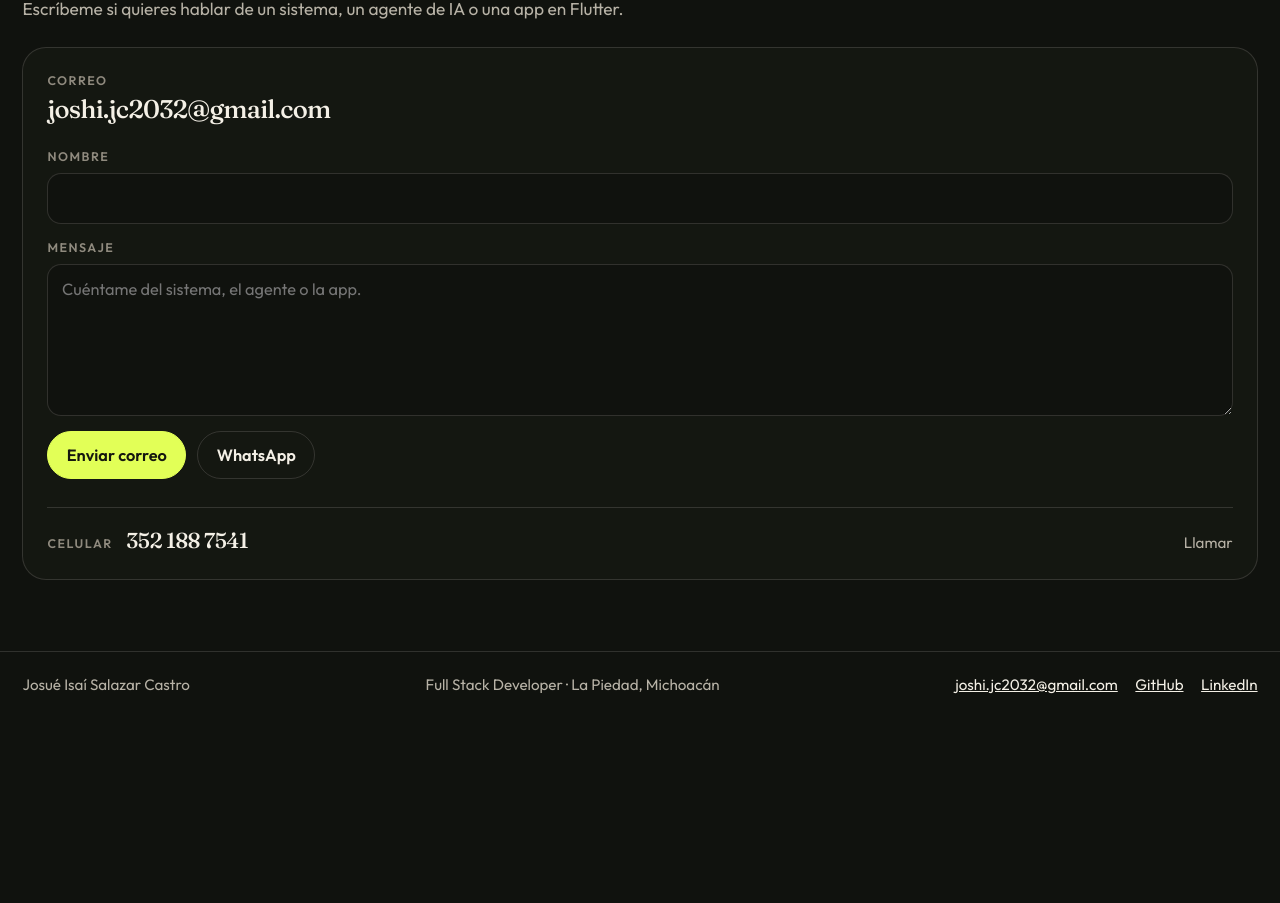
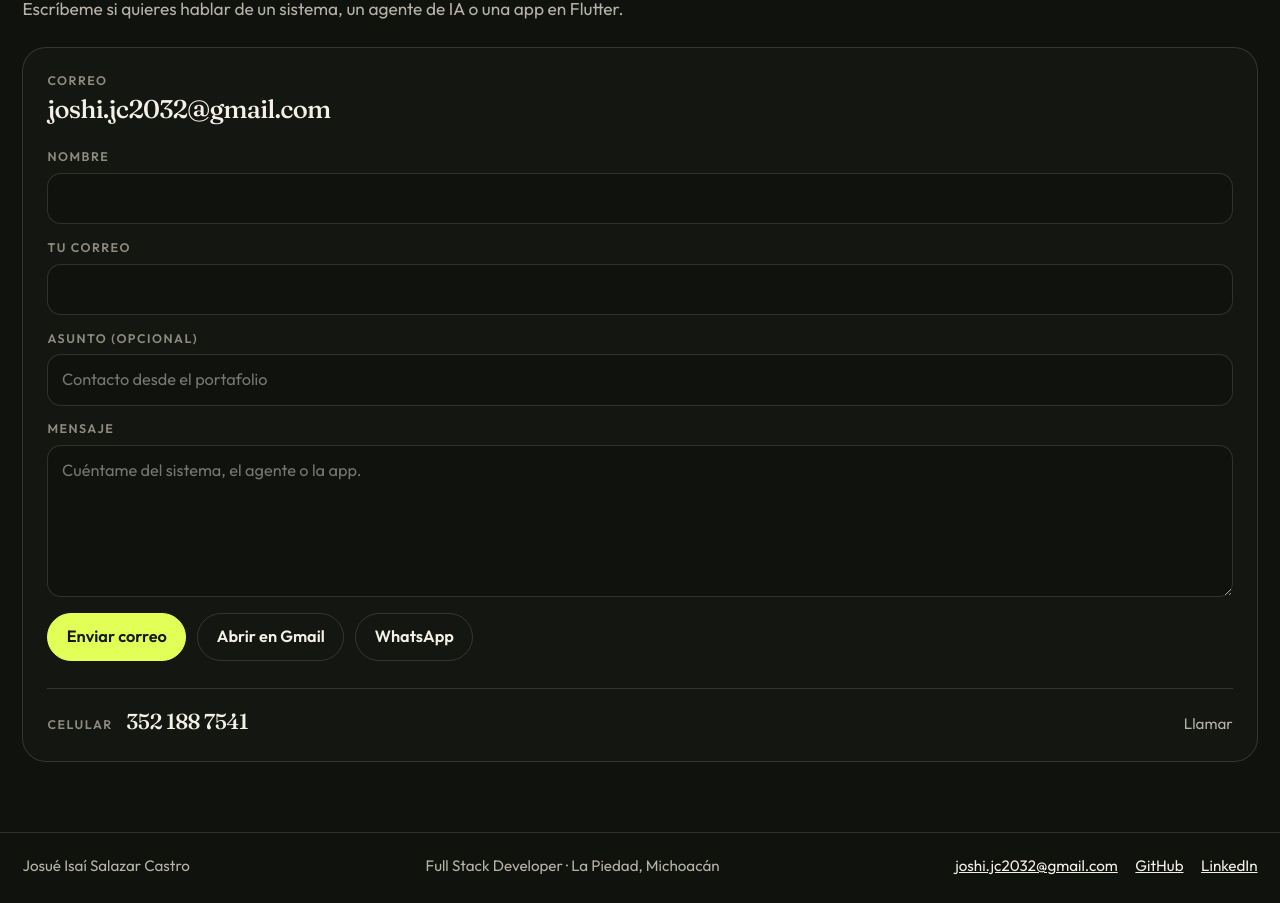
Before and after one commit to Joshi2032/portfolio, a React (Vite) app: page / in a window 1280 px wide. Shown: the part 6110-7013 px from the top of the page. Before the commit the page ends 6832 px from the top, so only its background shows below. Built offline with nearby package versions, Linux system fonts and the light colour scheme.

Commit message:
Contact: add sender email and subject fields, validation, Gmail compose option

```diff
--- a/src/components/Contact.jsx
+++ b/src/components/Contact.jsx
@@ -4,34 +4,51 @@ import "../styles/Contact.css";
 
 const MAIL = "joshi.jc2032@gmail.com";
 const WHATSAPP = "523521887541";
+const EMAIL_RE = /^[^\s@]+@[^\s@]+\.[^\s@]+$/;
+
 export function Contact() {
   const { text } = useLanguage();
   const contact = text.contact;
   const [name, setName] = useState("");
+  const [email, setEmail] = useState("");
+  const [subject, setSubject] = useState("");
   const [message, setMessage] = useState("");
-  const [missing, setMissing] = useState(false);
+  const [errors, setErrors] = useState({});
   const nameId = useId();
+  const emailId = useId();
+  const subjectId = useId();
   const messageId = useId();
-  const draft = [
+  const mailSubject = subject.trim() || contact.subject;
+  const body = [
     name.trim() ? `${contact.name}: ${name.trim()}` : "",
+    email.trim() ? `${contact.yourEmail}: ${email.trim()}` : "",
     message.trim(),
   ].filter(Boolean).join("\n\n");
-  const mailHref = `mailto:${MAIL}?subject=${encodeURIComponent(contact.subject)}&body=${encodeURIComponent(draft)}`;
+  const mailHref = `mailto:${MAIL}?subject=${encodeURIComponent(mailSubject)}&body=${encodeURIComponent(body)}`;
+  const gmailHref = `https://mail.google.com/mail/?view=cm&fs=1&to=${encodeURIComponent(MAIL)}&su=${encodeURIComponent(mailSubject)}&body=${encodeURIComponent(body)}`;
+  const draft = [name.trim() ? `${contact.name}: ${name.trim()}` : "", message.trim()].filter(Boolean).join("\n\n");
   const whatsappHref = draft
     ? `https://wa.me/${WHATSAPP}?text=${encodeURIComponent(draft)}`
     : `https://wa.me/${WHATSAPP}`;
 
-  function onSend(event) {
-    if (message.trim()) return;
-    event.preventDefault();
-    setMissing(true);
-    document.getElementById(messageId)?.focus();
+  function validate() {
+    const next = {};
+    if (!email.trim()) next.email = contact.emailMissing;
+    else if (!EMAIL_RE.test(email.trim())) next.email = contact.emailInvalid;
+    if (!message.trim()) next.message = contact.messageMissing;
+    return next;
   }
 
-  function onMessage(event) {
-    const value = event.target.value;
-    setMessage(value);
-    if (value.trim()) setMissing(false);
+  function onSend(event) {
+    const next = validate();
+    setErrors(next);
+    if (!next.email && !next.message) return;
+    event.preventDefault();
+    document.getElementById(next.email ? emailId : messageId)?.focus();
+  }
+
+  function clearError(key) {
+    setErrors((current) => (current[key] ? { ...current, [key]: undefined } : current));
   }
 
   return (
@@ -48,7 +65,7 @@ export function Contact() {
               <span>{contact.email}</span>
               <strong>{MAIL}</strong>
             </p>
-            <form className="contact-form">
+            <form className="contact-form" noValidate onSubmit={(event) => event.preventDefault()}>
               <label htmlFor={nameId}>{contact.name}</label>
               <input
                 id={nameId}
@@ -56,6 +73,29 @@ export function Contact() {
                 autoComplete="name"
                 value={name}
                 onChange={(event) => setName(event.target.value)}
+              />
+              <label htmlFor={emailId}>{contact.yourEmail}</label>
+              <input
+                id={emailId}
+                name="email"
+                type="email"
+                required
+                autoComplete="email"
+                value={email}
+                aria-invalid={errors.email ? true : undefined}
+                aria-describedby={errors.email ? `${emailId}-error` : undefined}
+                onChange={(event) => { setEmail(event.target.value); clearError("email"); }}
+              />
+              {errors.email ? (
+                <p className="contact-error" id={`${emailId}-error`} role="alert">{errors.email}</p>
+              ) : null}
+              <label htmlFor={subjectId}>{contact.subjectLabel}</label>
+              <input
+                id={subjectId}
+                name="subject"
+                placeholder={contact.subject}
+                value={subject}
+                onChange={(event) => setSubject(event.target.value)}
               />
               <label htmlFor={messageId}>{contact.message}</label>
               <textarea
@@ -65,15 +105,16 @@ export function Contact() {
                 rows={5}
                 placeholder={contact.messagePlaceholder}
                 value={message}
-                aria-invalid={missing || undefined}
-                aria-describedby={missing ? `${messageId}-error` : undefined}
-                onChange={onMessage}
+                aria-invalid={errors.message ? true : undefined}
+                aria-describedby={errors.message ? `${messageId}-error` : undefined}
+                onChange={(event) => { setMessage(event.target.value); clearError("message"); }}
               />
-              {missing ? (
-                <p className="contact-error" id={`${messageId}-error`} role="alert">{contact.messageMissing}</p>
+              {errors.message ? (
+                <p className="contact-error" id={`${messageId}-error`} role="alert">{errors.message}</p>
               ) : null}
               <div className="contact-actions">
                 <a className="btn btn-primary" href={mailHref} onClick={onSend}>{contact.send}</a>
+                <a className="btn btn-ghost" href={gmailHref} target="_blank" rel="noreferrer" onClick={onSend}>{contact.gmail}</a>
                 <a className="btn btn-ghost" href={whatsappHref} target="_blank" rel="noreferrer">{contact.whatsapp}</a>
               </div>
             </form>
--- a/src/logic/copy/en.js
+++ b/src/logic/copy/en.js
@@ -259,6 +259,11 @@ export const en = {
     message: "Message",
     messagePlaceholder: "Tell me about the system, the agent, or the app.",
     messageMissing: "Write the message before sending.",
+    yourEmail: "Your email",
+    emailMissing: "Enter your email so I can reply.",
+    emailInvalid: "Check your email: it doesn't look valid.",
+    subjectLabel: "Subject (optional)",
+    gmail: "Open in Gmail",
     subject: "Contact from the portfolio",
     send: "Send email",
     whatsapp: "WhatsApp",
--- a/src/logic/copy/es.js
+++ b/src/logic/copy/es.js
@@ -259,6 +259,11 @@ export const es = {
     message: "Mensaje",
     messagePlaceholder: "Cuéntame del sistema, el agente o la app.",
     messageMissing: "Escribe el mensaje antes de enviar.",
+    yourEmail: "Tu correo",
+    emailMissing: "Escribe tu correo para poder responderte.",
+    emailInvalid: "Revisa tu correo: no parece válido.",
+    subjectLabel: "Asunto (opcional)",
+    gmail: "Abrir en Gmail",
     subject: "Contacto desde el portafolio",
     send: "Enviar correo",
     whatsapp: "WhatsApp",
```
